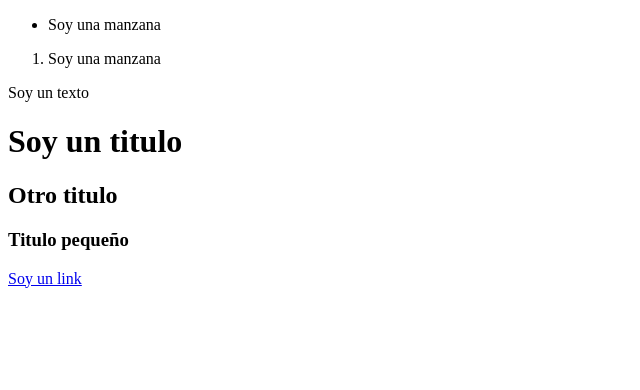
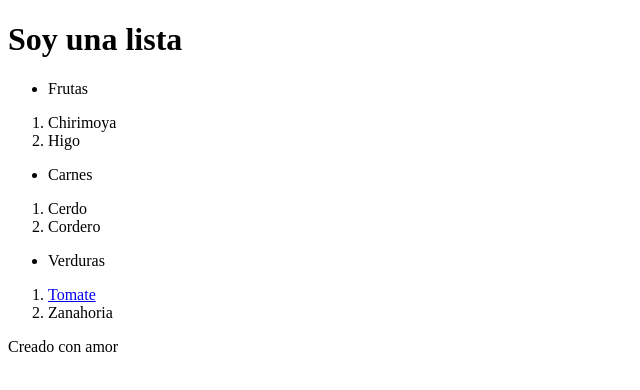
Before and after one commit to RemLiquit/Curso-Definitivo-HTML-Css, a plain HTML site: page index.html in a window 1280 px wide. Shown: the whole page, without its empty margins (0-640 px from the left). Drawn offline with Linux system fonts and the light colour scheme.

Commit message:
2.1 Reto lista supermercado

```diff
--- a/index.html
+++ b/index.html
@@ -16,18 +16,37 @@
       <section>
         <article></article>
       </section>
+      <h1>Soy una lista</h1>
       <ul>
-        <li>Soy una manzana</li>
+        <li>Frutas</li>
       </ul>
       <ol>
-        <li>Soy una manzana</li>
+        <li>Chirimoya</li>
+        <li>Higo</li>
       </ol>
+      <ul>
+        <li>Carnes</li>
+      </ul>
+      <ol>
+        <li>Cerdo</li>
+        <li>Cordero</li>
+      </ol>
+      <ul>
+        <li>Verduras</li>
+      </ul>
+      <ol>
+        <li>
+          <!-- El target se utiliza para abrir el vinculo en una nueva pagina y no asi en la misma  -->
+          <a
+            href="https://www.directoalpaladar.com/recetas-de-sopas-y-cremas/receta-de-gazpacho-andaluz-tradicional"
+            target="_blank"
+            >Tomate</a
+          >
+        </li>
+        <li>Zanahoria</li>
+      </ol>
+      <p>Creado con amor</p>
     </main>
     <footer></footer>
-    <p>Soy un texto</p>
-    <h1>Soy un titulo</h1>
-    <h2>Otro titulo</h2>
-    <h3>Titulo pequeño</h3>
-    <a href="#">Soy un link</a>
   </body>
 </html>
```
